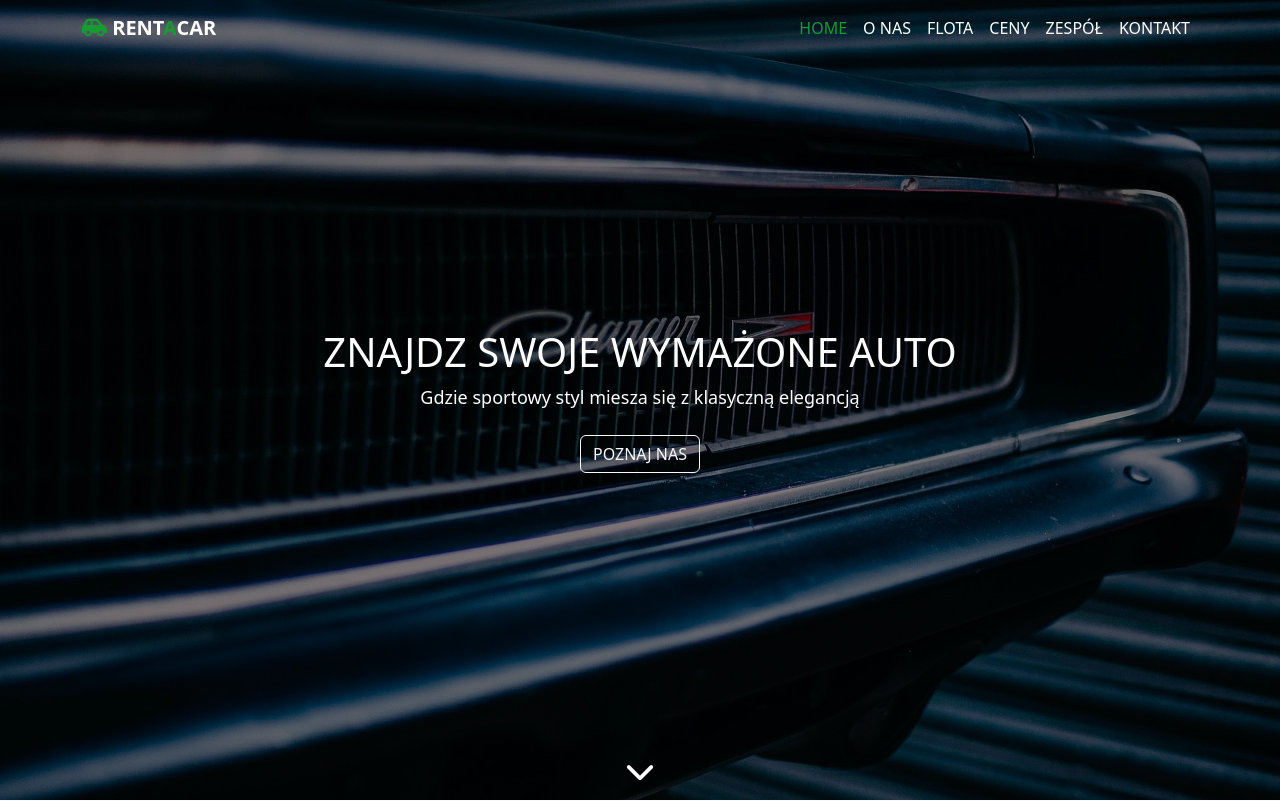
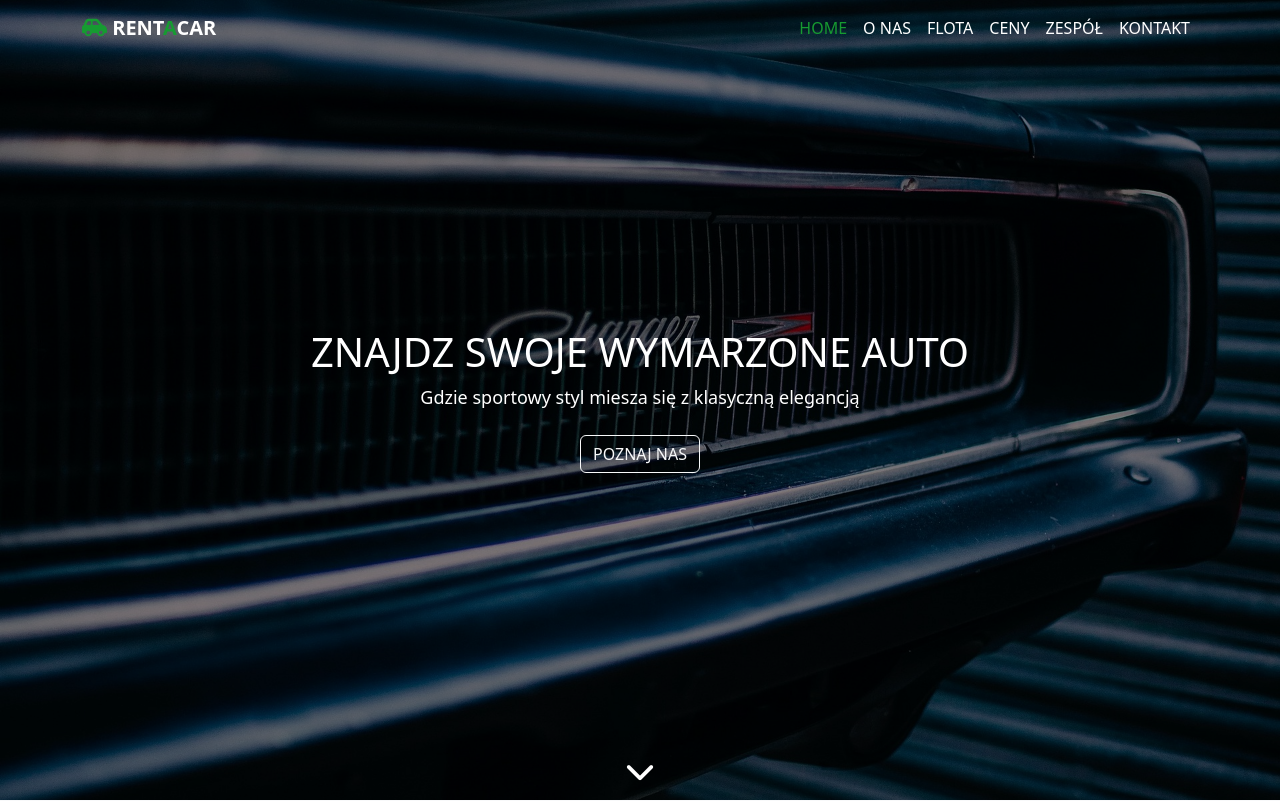
Before and after one commit to Krzyszotf/1stProject, a plain HTML site: page index.html in a window 1280 px wide. Shown: the top 801 px of the page. Drawn offline with nearby package versions, Linux system fonts and the light colour scheme.

Commit message:
Ortografia

```diff
--- a/index.html
+++ b/index.html
@@ -38,7 +38,7 @@
     </nav>
     <header class="hero-img" id="home">
         <div class="hero-txt text-center">
-            <h1 class="text-focus-in">Znajdz swoje wymażone auto</h1>
+            <h1 class="text-focus-in">Znajdz swoje wymarzone auto</h1>
             <p class="text-focus-in">Gdzie sportowy styl miesza się z klasyczną elegancją</p>
             <a href="#team" class="btn btn-outline-light mt-2 text-uppercase">poznaj nas</a>
             <a href="#aboutus"><i class="fa-solid fa-chevron-down bounce-top"></i></a>
```
